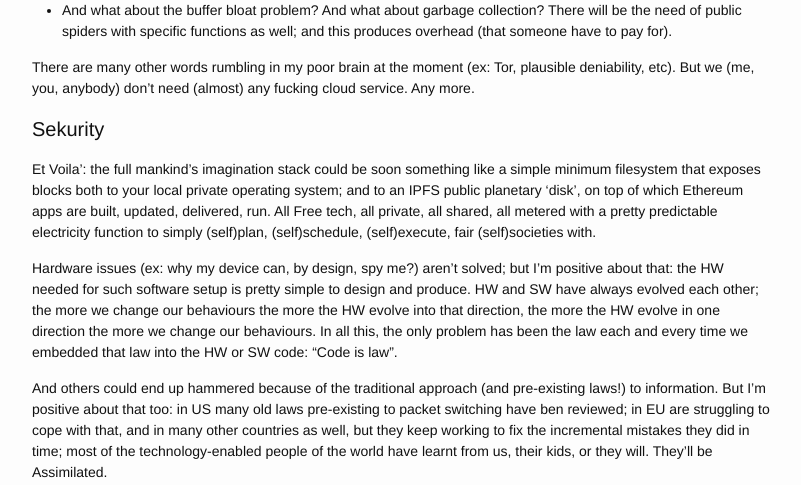
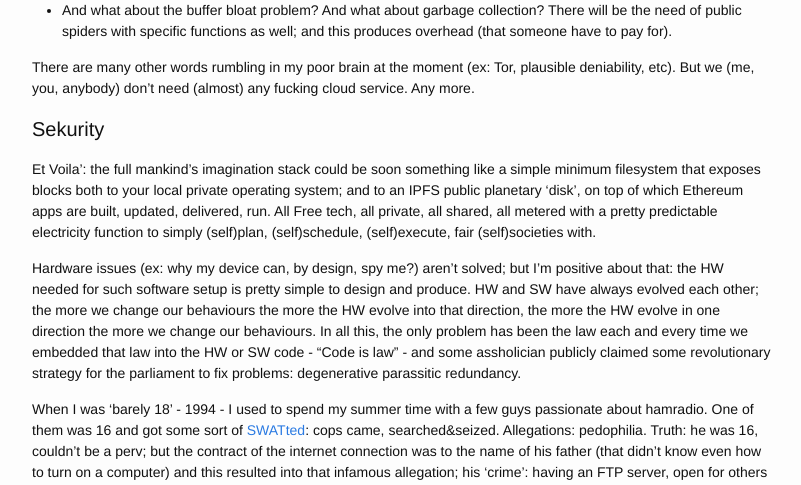
Before and after one commit to rootkovska/rootkovska.github.io, a Jekyll site: the page built from _posts/2015-12-15-Solution.md, in a window 1280 px wide and 1400 px high, scrolled down 2284 px. Shown: the top 485 px of the window, without its empty margins (238-1039 px from the left). Built offline with Jekyll 4.4.1, drawn with Linux system fonts in a browser that asks for light colours; Markdown is read by kramdown in place of the engine named in the settings; some of the changed text lies outside the part shown.

Commit message:
Organize 4

```diff
--- a/_posts/2015-12-15-Solution.md
+++ b/_posts/2015-12-15-Solution.md
@@ -83,11 +83,17 @@ both to your local private operating system; and to an IPFS public planetary 'di
 All Free tech, all private, all shared, all metered with a pretty predictable electricity function to simply (self)plan, (self)schedule, (self)execute, fair (self)societies with.
 
 Hardware issues (ex: why my device can, by design, spy me?) aren't solved; but I'm positive about that: the HW needed for such software setup is pretty simple to design and produce. HW and SW have always evolved each other; the more we change our behaviours the more the HW evolve into that direction, the more the HW evolve in one direction the
-more we change our behaviours. In all this, the only problem has been the law each and every time we embedded that law into the HW or SW code: "Code is law".
+more we change our behaviours. In all this, the only problem has been the law each and every time we embedded that law into the HW or SW code - "Code is law" - and some assholician publicly claimed some revolutionary strategy for the parliament to fix problems: degenerative parassitic redundancy.
+
+When I was 'barely 18' - 1994 - I used to spend my summer time with a few guys passionate about hamradio. One of them was 16 and got some sort of [SWATted](https://en.wikipedia.org/wiki/Swatting): cops came, searched&seized. Allegations: pedophilia. Truth: he was 16, couldn't be a perv; but the contract of the internet connection was to the name of his father (that didn't know even how to turn on a computer) and this resulted into that infamous allegation; his 'crime': having an FTP server, open for others to upload on his computer. Result: Free Purging. In the meaning that he got purged for nothing and you all paid for that.
 
 And others could end up hammered because of the traditional approach (and pre-existing laws!) to information. But I'm positive about that too: in US many old laws pre-existing to packet switching have ben reviewed; in EU are struggling to cope with that, and in many other countries as well, but they keep working to fix the incremental mistakes they did in time; most of the technology-enabled people of the world have learnt from us, their kids, or they will. They'll be Assimilated.
 
 <iframe width="560" height="315" src="https://www.youtube.com/embed/hSvV5ArRRKU" frameborder="0" allowfullscreen>Sapere Aude 1784 - Episode 0</iframe>
+
+This time we are doing it not at file level, but at block level: no matter how much WIPO uniformed the Intellectual Protection practices around the world, a block, by itself, content nothing. And all of them, a content, are everywhere in the world.
+
+<iframe width="560" height="315" src="https://www.youtube.com/embed/eMhDQFLwrAA" frameborder="0" allowfullscreen>Rocky's Run (1979)</iframe>
 
 # Conclusion
 
```
